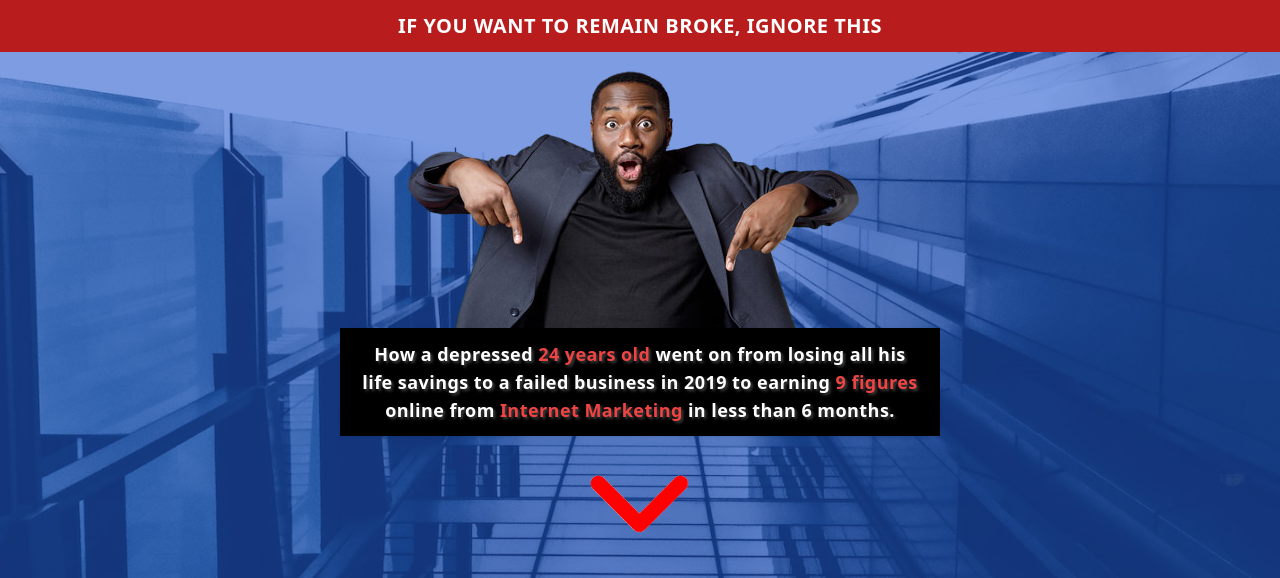
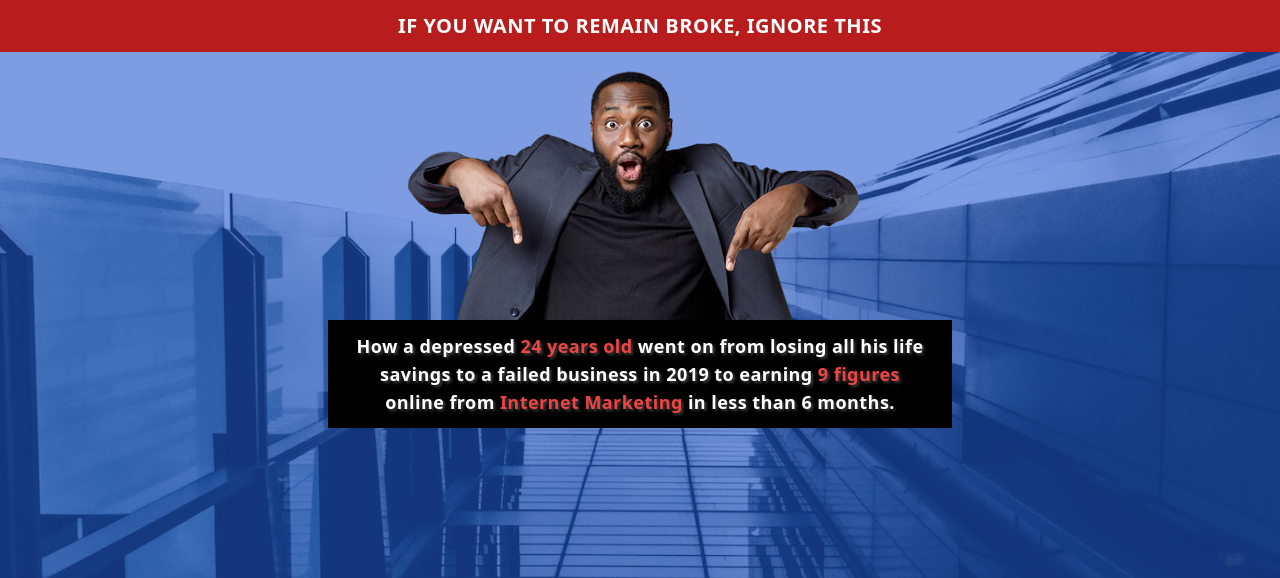
Before and after one commit to drisaden/victoria, a plain HTML site: page index.html in a window 1280 px wide. Shown: the top 578 px of the page. Drawn offline with nearby package versions, Linux system fonts and the light colour scheme.

Commit message:
little changes added

```diff
--- a/index.html
+++ b/index.html
@@ -32,7 +32,7 @@
     .bg-blue-600 {
         background-color: blue;
         opacity: 0.5;
-        height: 80vh;
+        height: 100vh;
         width: 100%;
         padding: 0;
         margin: 0;
@@ -47,7 +47,7 @@
         background-size: cover;
         background-attachment: scroll;
         /* background-clip: border-box; */
-        height: 80vh;
+        height: 100vh;
     }
 
     /* @keyframes bounce {
@@ -81,7 +81,7 @@
             <img src="./amappics/bmpd.png" alt="man pointing down"
                 class="absolute top-0 md:inset-x-1/4 mx-auto sm:inset-x-auto z-30">
 
-            <div class="bg-black p-5 m-5 absolute top-44 md:top-64 md:inset-x-1/4 sm:inset-x-auto z-30 text-white text-lg py-3 font-bold leading tracking-wide drop-shadow-sm"
+            <div class="bg-black p-5 mx-2 my-3 absolute top-44 md:top-64 md:inset-x-1/4 sm:inset-x-auto z-30 text-white text-lg py-3 font-bold leading tracking-wide drop-shadow-sm"
                 style="text-shadow: 2px 2px 3px rgba(246, 240, 240, 0.28);">
                 How a depressed <span class="text-red-500">24 years old</span> went on from losing all his life savings
                 to a failed business in 2019 to earning <span class="text-red-500">9 figures</span> online from <span
```
